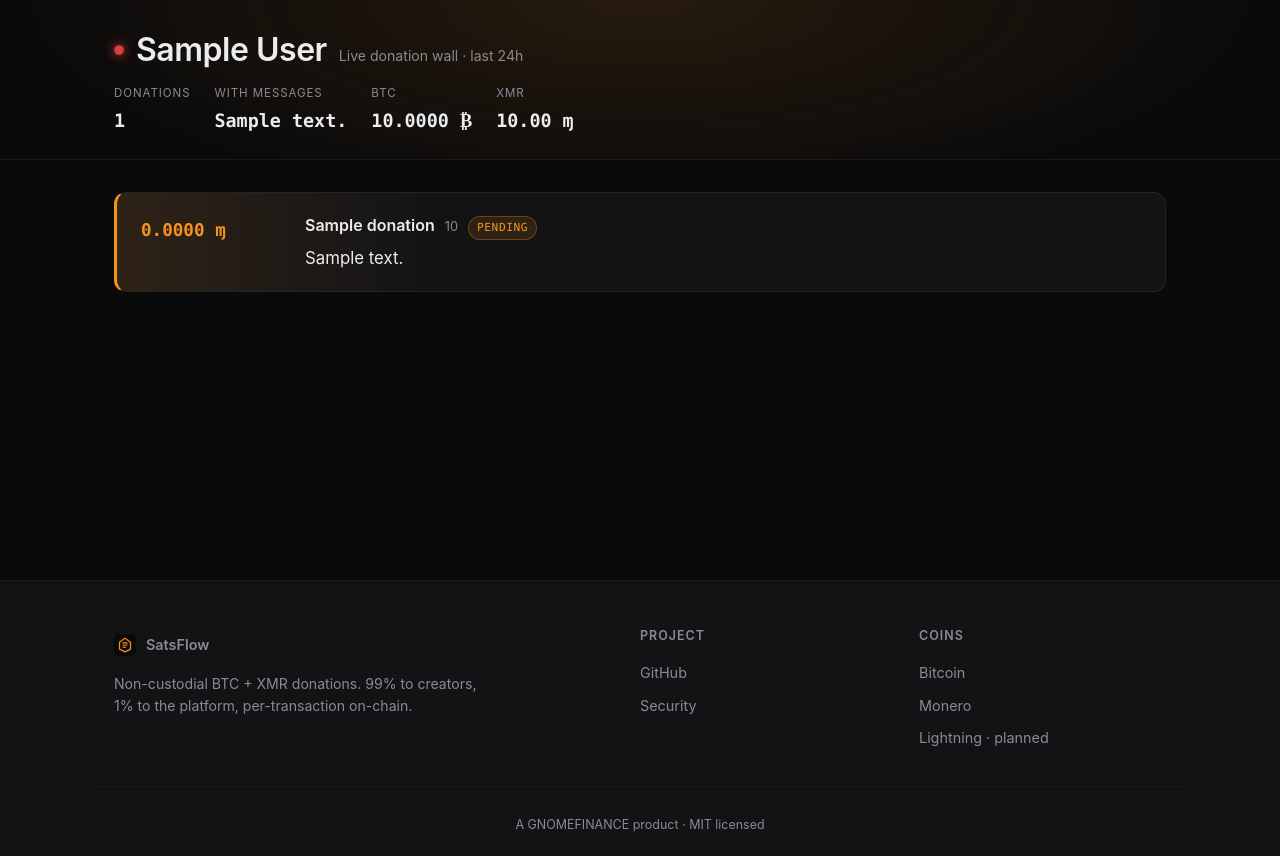
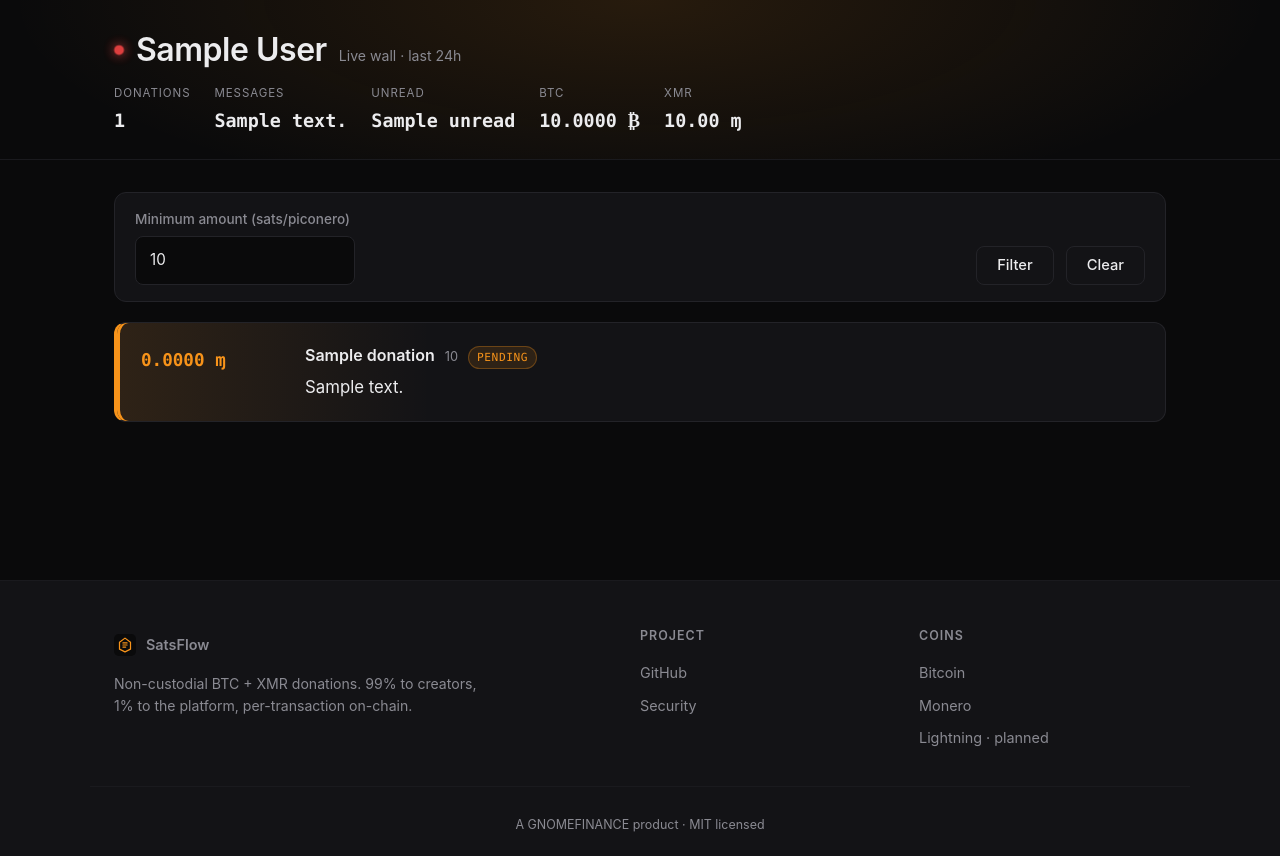
Before and after one commit to kayakcrasher/Sats-Flow, a Python web app: template src/satsflow/web/templates/live.html in a window 1280 px wide. Shown: the part 65-921 px from the top of the page. Run offline with Jinja, Linux system fonts and the light colour scheme; the template is opened without the code that fills it: most values are stand-ins (such as "Sample title", 1, 10 or a date in 2020).

Commit message:
live: min amount filter, pin, and unread tracking

```diff
--- a/src/satsflow/web/static/css/style.css
+++ b/src/satsflow/web/static/css/style.css
@@ -493,3 +493,66 @@ code, .mono { font-family: var(--font-mono); font-size: 0.92em; }
     border: 1px solid var(--border);
     border-radius: var(--radius);
 }
+
+/* Live toolbar + filter */
+.live-toolbar {
+    margin-bottom: 20px;
+    padding: 16px 20px;
+    background: var(--bg-elev);
+    border: 1px solid var(--border);
+    border-radius: var(--radius);
+}
+.live-filter {
+    display: flex;
+    gap: 12px;
+    align-items: flex-end;
+    flex-wrap: wrap;
+}
+.live-filter .field { flex: 1; min-width: 200px; }
+.live-filter .input { max-width: 220px; }
+
+/* Pinned + unread states */
+.live-item.is-pinned {
+    border-left-color: var(--accent) !important;
+    border-color: rgba(247, 147, 26, 0.4);
+    background: linear-gradient(90deg, rgba(247,147,26,0.10), transparent 40%), var(--bg-elev);
+}
+.live-item.is-unread {
+    box-shadow: inset 3px 0 0 var(--accent);
+}
+.live-badge.is-pinned {
+    background: rgba(247, 147, 26, 0.15);
+    color: var(--accent);
+    border: 1px solid rgba(247, 147, 26, 0.4);
+}
+
+/* Owner actions */
+.live-actions {
+    display: flex;
+    flex-direction: column;
+    gap: 6px;
+    align-self: start;
+}
+.live-action {
+    width: 32px;
+    height: 32px;
+    border-radius: var(--radius-sm);
+    background: var(--bg);
+    border: 1px solid var(--border);
+    color: var(--text-muted);
+    cursor: pointer;
+    font-size: 0.95rem;
+    display: grid;
+    place-items: center;
+    padding: 0;
+    transition: all 0.15s ease;
+}
+.live-action:hover {
+    color: var(--accent);
+    border-color: var(--accent);
+}
+
+@media (max-width: 640px) {
+    .live-item { grid-template-columns: 1fr auto; }
+    .live-actions { flex-direction: row; }
+}
--- a/src/satsflow/web/templates/live.html
+++ b/src/satsflow/web/templates/live.html
@@ -7,7 +7,7 @@
         <div class="live-title">
             <span class="live-dot"></span>
             <h1>{{ creator.display_name }}</h1>
-            <span class="muted small">Live donation wall · last 24h</span>
+            <span class="muted small">Live wall · last 24h</span>
         </div>
         <div class="live-stats">
             <div class="stat">
@@ -15,8 +15,12 @@
                 <span class="stat-value">{{ totals.count }}</span>
             </div>
             <div class="stat">
-                <span class="stat-label">With messages</span>
+                <span class="stat-label">Messages</span>
                 <span class="stat-value">{{ totals.with_messages }}</span>
+            </div>
+            <div class="stat">
+                <span class="stat-label">Unread</span>
+                <span class="stat-value">{{ totals.unread }}</span>
             </div>
             <div class="stat">
                 <span class="stat-label">BTC</span>
@@ -32,8 +36,22 @@
 
 <section class="live-body">
     <div class="live-inner">
+        <div class="live-toolbar">
+            <form method="get" action="/c/{{ creator.slug }}/live" class="live-filter">
+                <label class="field" style="margin:0;">
+                    <span class="field-label">Minimum amount (sats/piconero)</span>
+                    <input type="number" class="input" name="min_amount" min="0" step="1"
+                           value="{{ min_amount or '' }}" placeholder="0">
+                </label>
+                <button type="submit" class="btn btn-ghost">Filter</button>
+                {% if min_amount %}
+                <a href="/c/{{ creator.slug }}/live" class="btn btn-ghost">Clear</a>
+                {% endif %}
+            </form>
+        </div>
+
         <div id="live-feed"
-             hx-get="/c/{{ creator.slug }}/live/feed"
+             hx-get="/c/{{ creator.slug }}/live/feed{% if min_amount %}?min_amount={{ min_amount }}{% endif %}"
              hx-trigger="every 10s"
              hx-swap="innerHTML">
             {% include "partials/live_feed.html" %}
--- a/src/satsflow/web/templates/partials/live_feed.html
+++ b/src/satsflow/web/templates/partials/live_feed.html
@@ -1,7 +1,7 @@
 {% if donations %}
 <ul class="live-list">
     {% for d in donations %}
-    <li class="live-item {% if d.message %}has-message{% endif %}">
+    <li class="live-item {% if d.message %}has-message{% endif %} {% if d.pinned %}is-pinned{% endif %} {% if not d.read %}is-unread{% endif %}">
         <div class="live-amount">
             {% if d.coin == "BTC" %}
                 {{ "%.8f"|format(d.amount / 100000000) }} ₿
@@ -13,6 +13,7 @@
             <div class="live-from">
                 <span class="live-name">{{ d.name or "Anonymous" }}</span>
                 <span class="live-age">{{ d.age }}</span>
+                {% if d.pinned %}<span class="live-badge is-pinned">pinned</span>{% endif %}
                 {% if d.confirmed %}
                 <span class="live-badge is-confirmed">confirmed</span>
                 {% else %}
@@ -23,12 +24,30 @@
             <p class="live-message">{{ d.message }}</p>
             {% endif %}
         </div>
+        {% if is_owner %}
+        <div class="live-actions">
+            <button type="button" class="live-action"
+                    hx-post="/c/{{ creator.slug }}/live/pin/{{ d.id }}"
+                    hx-swap="none"
+                    title="{% if d.pinned %}Unpin{% else %}Pin{% endif %}">
+                {% if d.pinned %}📌{% else %}📍{% endif %}
+            </button>
+            {% if not d.read %}
+            <button type="button" class="live-action"
+                    hx-post="/c/{{ creator.slug }}/live/read/{{ d.id }}"
+                    hx-swap="none"
+                    title="Mark read">
+                ✓
+            </button>
+            {% endif %}
+        </div>
+        {% endif %}
     </li>
     {% endfor %}
 </ul>
 {% else %}
 <div class="live-empty">
-    <p class="muted">No donations in the last 24 hours.</p>
+    <p class="muted">No donations in the last 24 hours{% if min_amount %} above {{ min_amount }}{% endif %}.</p>
     <p class="muted small">
         Share your page: <span class="mono">/c/{{ creator.slug }}</span>
     </p>
```
Also changed, not shown: src/satsflow/web/routes/live.py (+63 -17 lines), src/satsflow/storage/db.py, src/satsflow/storage/models.py.
